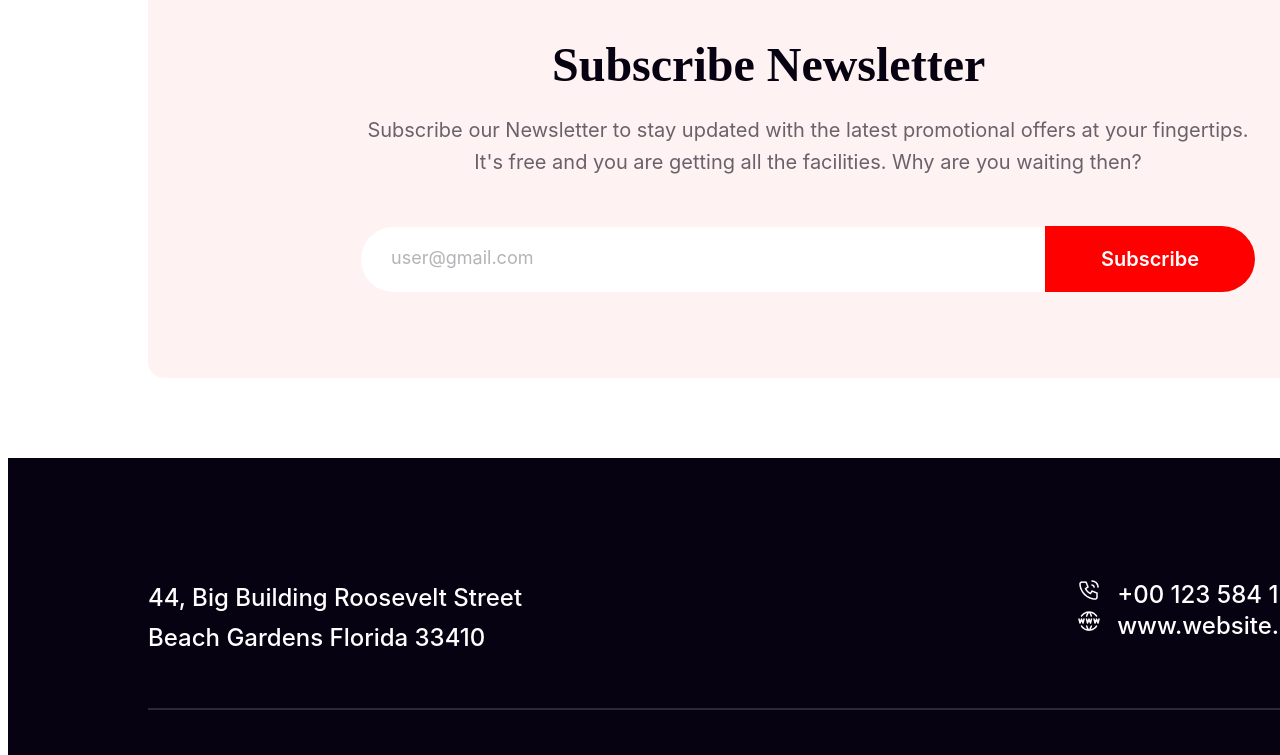
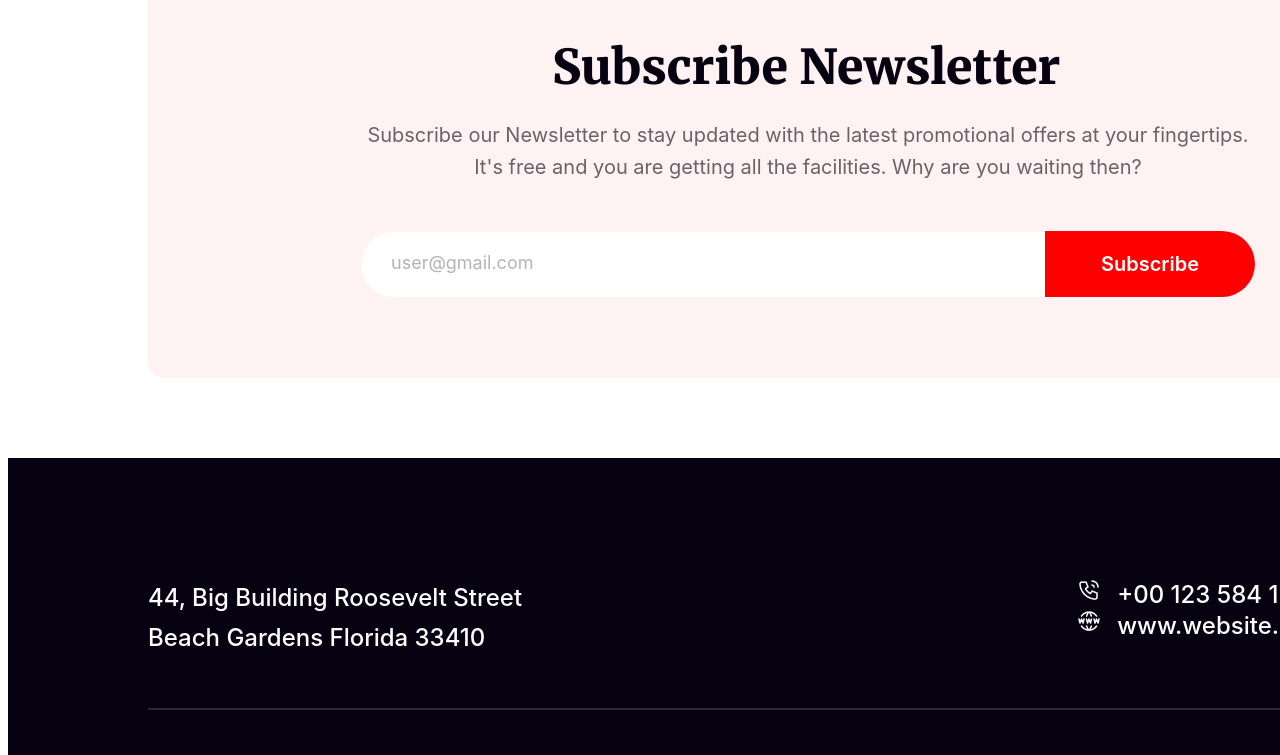
Before and after one commit to ikayes203/assignment1, a plain HTML site: page index.html in a window 1280 px wide. Shown: the part 6360-7115 px from the top of the page. Drawn offline with Linux system fonts and the light colour scheme.

Commit message:
font updated

```diff
--- a/index.html
+++ b/index.html
@@ -5,6 +5,9 @@
     <meta charset="UTF-8">
     <meta name="viewport" content="width=device-width, initial-scale=1.0">
     <link rel="stylesheet" href="style.css">
+    <link rel="preconnect" href="https://fonts.googleapis.com">
+    <link rel="preconnect" href="https://fonts.gstatic.com" crossorigin>
+    <link href="https://fonts.googleapis.com/css2?family=Merriweather:wght@900&display=swap" rel="stylesheet">
     <title>New Year Sale!</title>
 </head>
 
@@ -176,16 +179,21 @@
 </body>
 <footer style="background: #070211;">
     <div class="col2">
-        <div style="padding-top: 120px;padding-left: 140px;line-height: 40px;">44, Big Building Roosevelt Street<br/>Beach Gardens Florida 33410</div>
+        <div style="padding-top: 120px;padding-left: 140px;line-height: 40px;">44, Big Building Roosevelt
+            Street<br />Beach Gardens Florida 33410</div>
         <div style="padding-top: 120px;padding-left: 555px;">
-            <div><img src="resources/Call.png" alt="phone" style="padding-right: 16px;line-height: 40px;">+00 123 584 124</div>
-            <div><img src="resources/Website.png" alt="website" style="padding-right: 16px;line-height: 40px;">www.website.com</div>
+            <div><img src="resources/Call.png" alt="phone" style="padding-right: 16px;line-height: 40px;">+00 123 584
+                124</div>
+            <div><img src="resources/Website.png" alt="website"
+                    style="padding-right: 16px;line-height: 40px;">www.website.com</div>
         </div>
     </div>
     <hr style="border: 1px rgba(255, 255, 255, 0.15) solid;margin: 50px 140px 0px 140px;">
     <div class="col2" style="padding: 48px 640px 0px 640px;">
-        <div><a href="https://facebook.com"><img src="resources/Facebook.png" alt="facebook" style="padding-right: 24px;"></a></div>
-        <div><a href="https://instagram.com"><img src="resources/Instagram.png" alt="phone" style="padding-right: 24px;"></a></div>
+        <div><a href="https://facebook.com"><img src="resources/Facebook.png" alt="facebook"
+                    style="padding-right: 24px;"></a></div>
+        <div><a href="https://instagram.com"><img src="resources/Instagram.png" alt="phone"
+                    style="padding-right: 24px;"></a></div>
         <div><a href="https://x.com"><img src="resources/Twitter.png" alt="X" style="padding-right: 24px;"></a></div>
         <div><a href="https://linkedin.com"><img src="resources/Linkedin.png" alt="Linkedin"></a></div>
     </div>
@@ -195,4 +203,5 @@
         <div style="padding-top: 50px;padding-left: 850px;">Unsubscribe</div>
     </div>
 </footer>
+
 </html>
```
